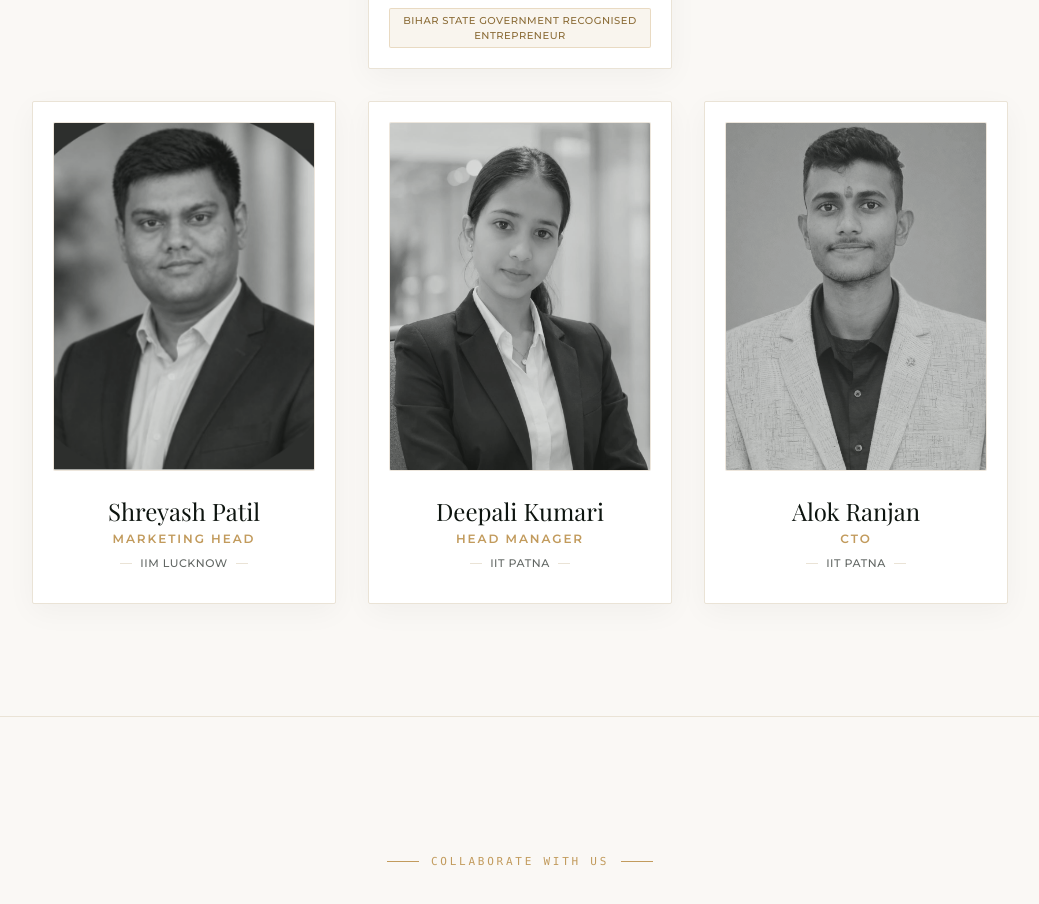
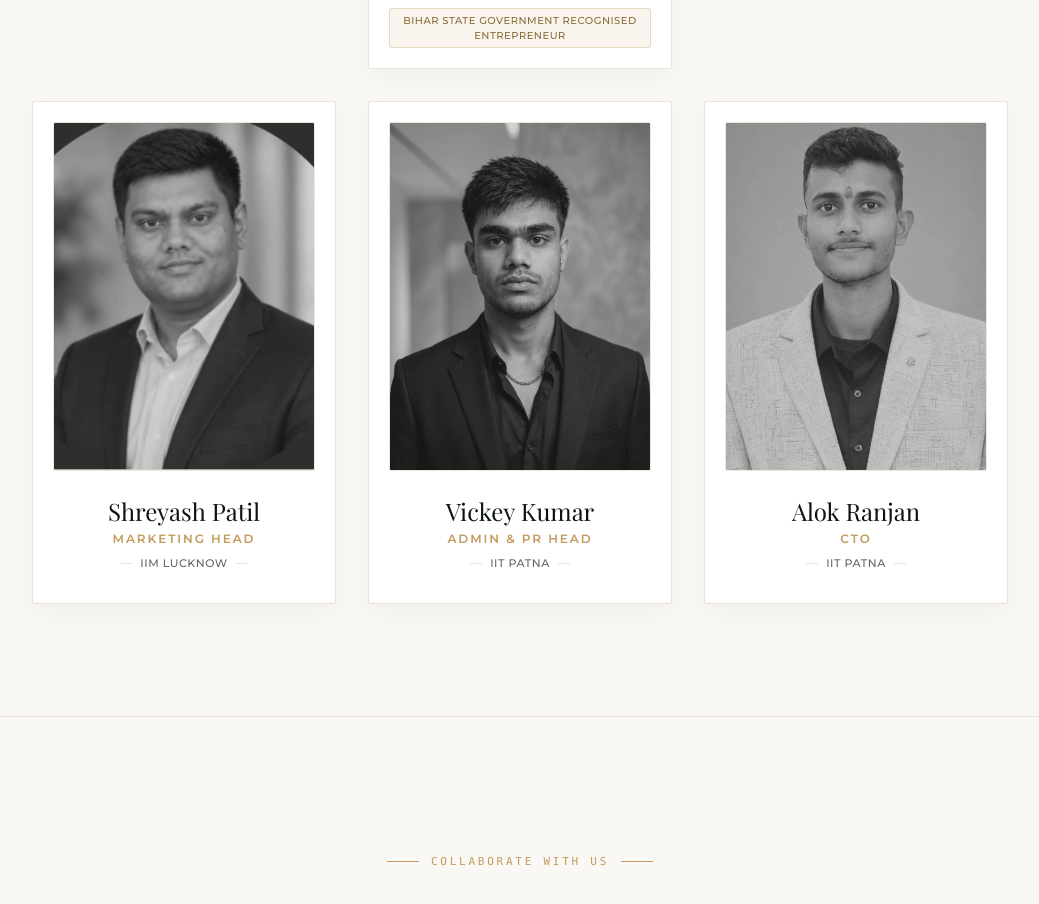
Before and after one commit to krisluxeco/KrisluxEcoo, a Next.js app: page /user/about in a window 1280 px wide. Shown: the part 5440-6344 px from the top of the page, without its empty margins (120-1159 px from the left). Built offline with nearby package versions, Linux system fonts and the light colour scheme; no server answers.

Commit message:
feat: add TeamSection component and team member assets

```diff
--- a/src/components/TeamSection.jsx
+++ b/src/components/TeamSection.jsx
@@ -31,14 +31,14 @@ const teamMembers = [
     }
   },
   {
-    name: "Deepali Kumari",
-    role: "Head Manager",
+    name: "Vickey Kumar",
+    role: "Admin & PR Head",
     university: "IIT Patna",
-    image: "/our_team/Deepali.jpeg",
+    image: "/our_team/AdminPrHead.jpg",
     socials: {
-      linkedin: "https://www.linkedin.com/in/deepali-kumari-545a23314/",
-      instagram: "https://www.instagram.com/attitude_deepsr/",
-      mail: "deepalixyz01@gmail.com"
+      linkedin: "#",
+      instagram: "#",
+      mail: "#"
     }
   },
   {
@@ -195,7 +195,7 @@ export default function TeamSection() {
             <TeamCard member={teamMembers[0]} index={0} />
           </div>
 
-          {/* Bottom Row - Patil (Index 3), Deepali Kumari (Index 2) and CTO (Alok Ranjan - Index 1) */}
+          {/* Bottom Row - Patil (Index 3), Vickey Kumar (Index 2) and CTO (Alok Ranjan - Index 1) */}
           <div className="flex flex-col md:flex-row justify-center gap-6 lg:gap-8 w-full">
             <TeamCard member={teamMembers[3]} index={1} />
             <TeamCard member={teamMembers[2]} index={2} />
```
Also changed, not shown: public/our_team/AdminPrHead.jpg (added), public/our_team/AdminPrHead_original.png (added).
